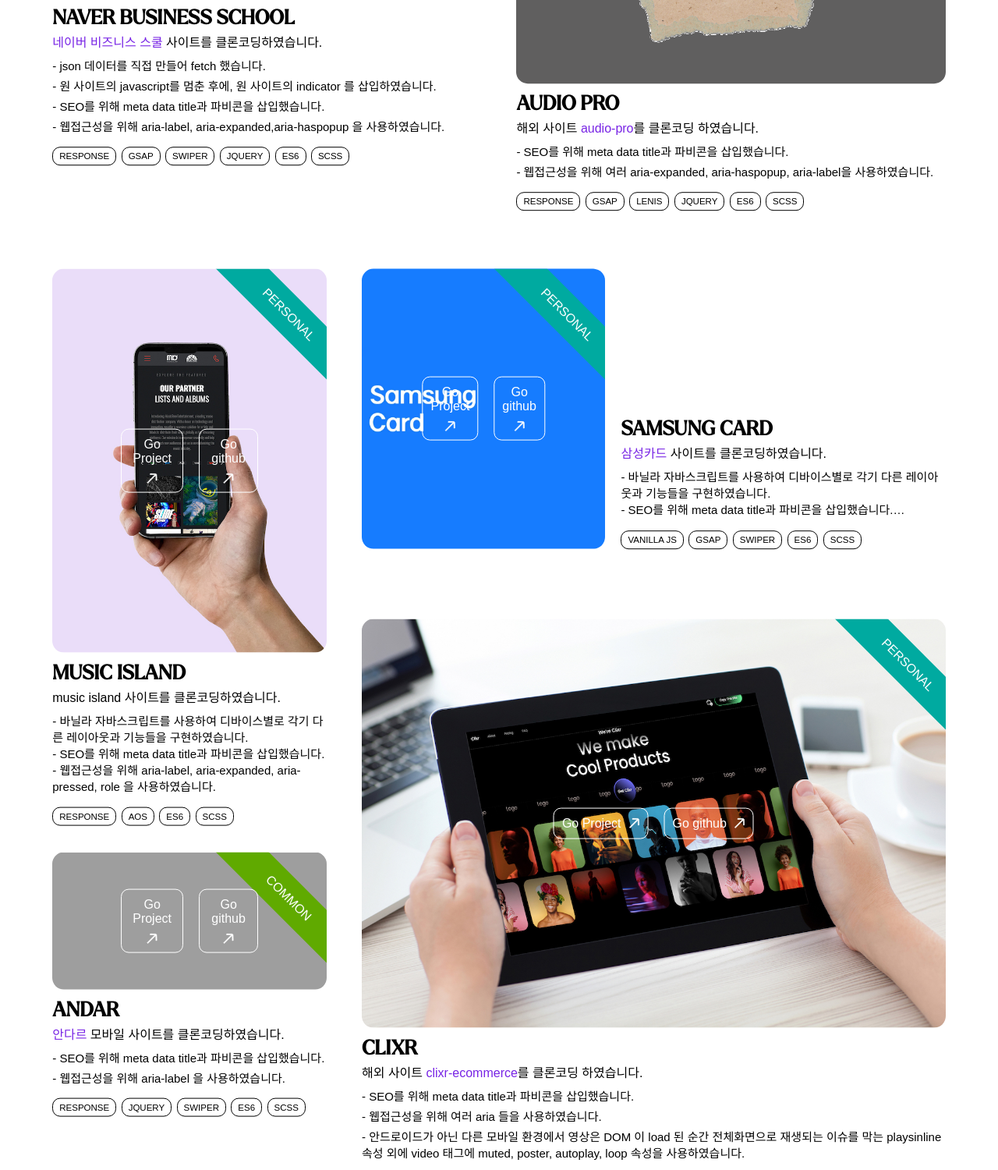
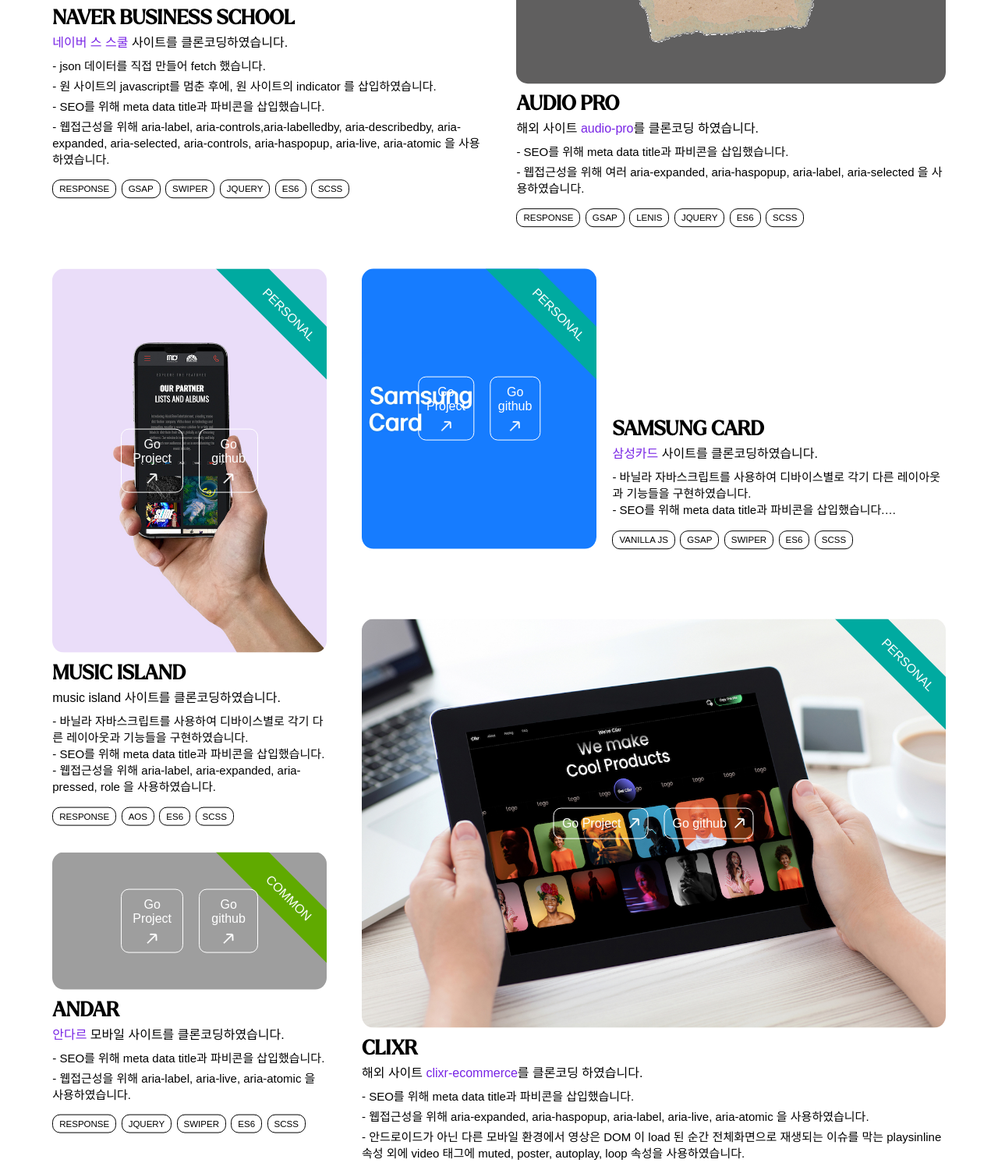
Before and after one commit to jjub0217/jjub0217.github.io, a plain HTML site: page index.html in a window 1280 px wide. Shown: the part 2634-4134 px from the top of the page at 78% size. Drawn offline with nearby package versions, Linux system fonts and the light colour scheme; grey boxes are pictures that could not be loaded; a web font is replaced by a local one.

Commit message:
aria 추가

```diff
--- a/index.html
+++ b/index.html
@@ -475,7 +475,7 @@
                   <div class="desc mo">
                     <p>- 랜딩페이지의 텍스트 애니메이션에 SplitType 을 사용하였습니다.</p>
                     <p>- SEO를 위해 meta data title과 파비콘을 삽입했습니다.</p>
-                    <p>- 웹접근성을 위해 aria-label, aria-expanded, aria-haspopup, aria-hidden 을 사용하였습니다.</p>
+                    <p>- 웹접근성을 위해 aria-labelledby, aria-label, aria-expanded, aria-haspopup, aria-hidden 을 사용하였습니다.</p>
                   </div>
                   <div class="hash">
                     <span>RESPONSE</span>
@@ -521,7 +521,7 @@
               <div class="text-box">
                 <h3>NAVER business school</h3>
                 <p class="title">
-                  <a href="https://bizschool.naver.com/" class="link" target="_blank">네이버 비즈니스 스쿨</a>
+                  <a href="https://bizschool.naver.com/" class="link" target="_blank">네이버 스 스쿨</a>
                   사이트를
                   클론코딩하였습니다.
                 </p>
@@ -529,7 +529,10 @@
                   <p>- json 데이터를 직접 만들어 fetch 했습니다.</p>
                   <p>- 원 사이트의 javascript를 멈춘 후에, 원 사이트의 indicator 를 삽입하였습니다. </p>
                   <p>- SEO를 위해 meta data title과 파비콘을 삽입했습니다.</p>
-                  <p>- 웹접근성을 위해 aria-label, aria-expanded,aria-haspopup 을 사용하였습니다.</p>
+                  <p>- 웹접근성을 위해 aria-label, aria-controls,aria-labelledby, aria-describedby, aria-expanded,
+                    aria-selected,
+                    aria-controls, aria-haspopup, aria-live, aria-atomic 을
+                    사용하였습니다.</p>
                 </div>
                 <div class="hash">
                   <span>RESPONSE</span>
@@ -575,7 +578,7 @@
                 </p>
                 <div class="desc">
                   <p>- SEO를 위해 meta data title과 파비콘을 삽입했습니다.</p>
-                  <p>- 웹접근성을 위해 여러 aria-expanded, aria-haspopup, aria-label을 사용하였습니다.</p>
+                  <p>- 웹접근성을 위해 여러 aria-expanded, aria-haspopup, aria-label, aria-selected 을 사용하였습니다.</p>
                 </div>
                 <div class="hash">
                   <span>RESPONSE</span>
@@ -667,7 +670,7 @@
                 <div class="desc">
                   <p>- 바닐라 자바스크립트를 사용하여 디바이스별로 각기 다른 레이아웃과 기능들을 구현하였습니다.</p>
                   <p>- SEO를 위해 meta data title과 파비콘을 삽입했습니다.</p>
-                  <p>- 웹접근성을 위해 aria-label, aria-expanded, aria-haspopup, role 을 사용하였습니다.</p>
+                  <p>- 웹접근성을 위해 aria-label,aria-labelledby,aria-expanded, aria-haspopup, role 을 사용하였습니다.</p>
                 </div>
                 <div class="hash">
                   <span>Vanilla JS</span>
@@ -711,7 +714,7 @@
                 </p>
                 <div class="desc">
                   <p>- SEO를 위해 meta data title과 파비콘을 삽입했습니다.</p>
-                  <p>- 웹접근성을 위해 여러 aria 들을 사용하였습니다.</p>
+                  <p>- 웹접근성을 위해 aria-expanded, aria-haspopup, aria-label, aria-live, aria-atomic 을 사용하였습니다.</p>
                   <p>- 안드로이드가 아닌 다른 모바일 환경에서 영상은 DOM 이 load 된 순간 전체화면으로 재생되는 이슈를 막는 playsinline 속성 외에 video 태그에 muted,
                     poster, autoplay, loop 속성을 사용하였습니다. </p>
                 </div>
@@ -757,7 +760,7 @@
                 </p>
                 <div class="desc">
                   <p>- SEO를 위해 meta data title과 파비콘을 삽입했습니다.</p>
-                  <p>- 웹접근성을 위해 aria-label 을 사용하였습니다.</p>
+                  <p>- 웹접근성을 위해 aria-label, aria-live, aria-atomic 을 사용하였습니다.</p>
                 </div>
                 <div class="hash">
                   <span>RESPONSE</span>
@@ -805,7 +808,7 @@
                 <div class="desc">
                   <p>- json 데이터를 직접 만들어 fetch 했습니다.</p>
                   <p>- SEO를 위해 meta data title과 파비콘을 삽입했습니다.</p>
-                  <p>- 웹접근성을 위해 aria-label 을 사용하였습니다.</p>
+                  <p>- 웹접근성을 위해 aria-label, aria-live, aria-atomic 을 사용하였습니다.</p>
                 </div>
                 <div class="hash">
                   <span>RESPONSE</span>
@@ -936,7 +939,7 @@
                 </p>
                 <div class="desc">
                   - SEO를 위해 meta data title과 파비콘을 삽입했습니다.<br>
-                  - 웹접근성을 위해 aria-label 을 사용하였습니다.<br>
+                  - 웹접근성을 위해 aria-label, aria-live, aria-atomic 을 사용하였습니다.<br>
                   - 텍스트지만 이미지로 되어있어서, drag가 안되는 부분들을 텍스트로 변경하였습니다.<br>
                   - 이미지 삽입의 요청이 있을 시에는 이미지로 넣었을테지만, 특별한 메모가
                   없다면 텍스트로 넣는것이 좋을 것 같았습니다.
```
